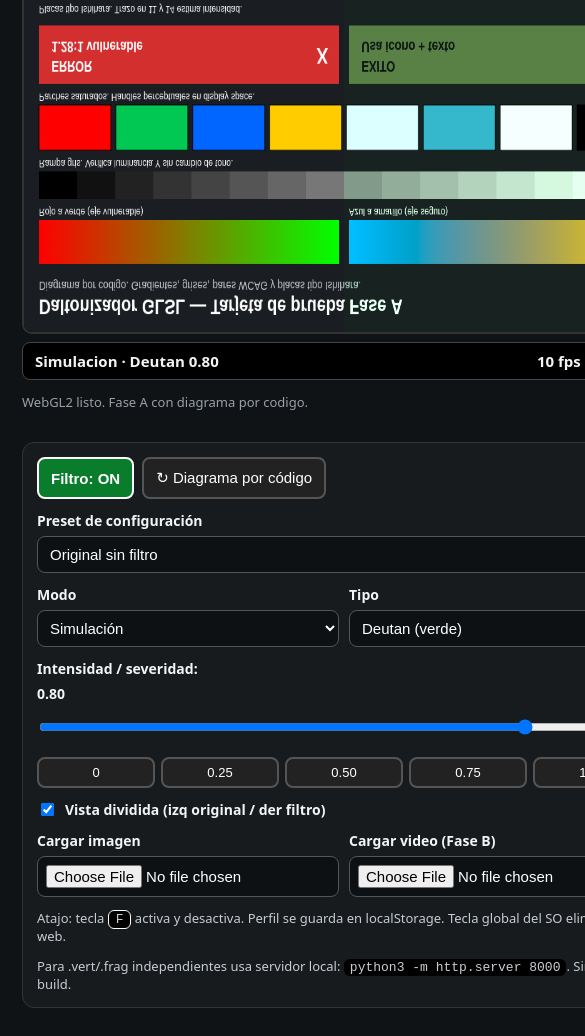
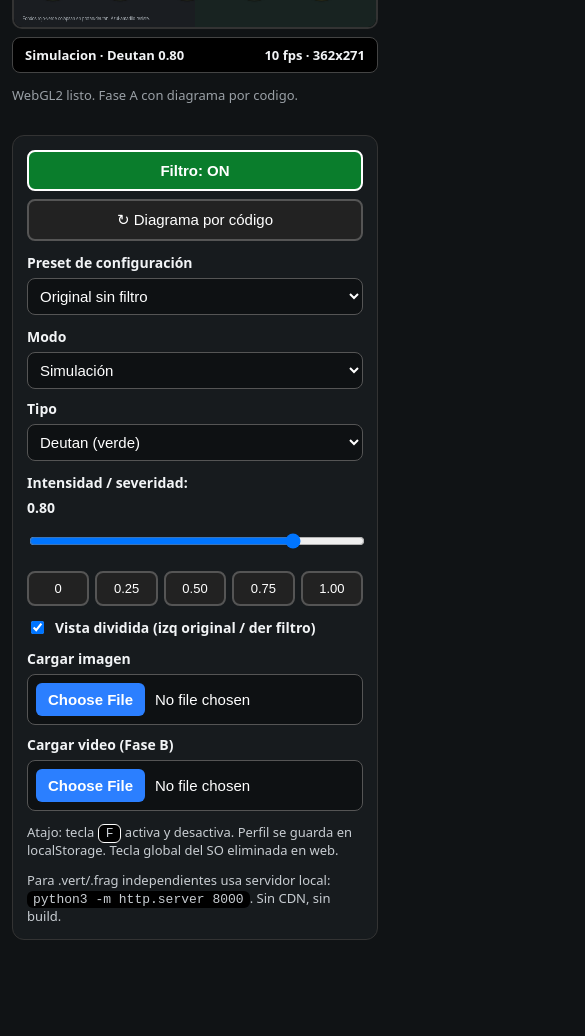
Before and after one commit to its-camilo/daltonizador-web, a plain HTML site: page index.html in a window 390 px wide. Shown: the part 365-1401 px from the top of the page, 585 px wide, since content can reach past the window. After the commit the page ends 1329 px from the top, so only its background shows below. Drawn offline with Linux system fonts and the light colour scheme; animation ran at ten frames a second.

Commit message:
Corrige imagen invertida con UNPACK_FLIP_Y y pagina responsive

```diff
--- a/main.js
+++ b/main.js
@@ -127,6 +127,9 @@ void main() {
   }
 
   function uploadCanvas(c) {
+    // Canvas2D tiene origen arriba-izquierda. WebGL espera
+    // origen abajo-izquierda. FLIP_Y corrige el arriba-para-abajo.
+    gl.pixelStorei(gl.UNPACK_FLIP_Y_WEBGL, true);
     gl.bindTexture(gl.TEXTURE_2D, tex);
     gl.texImage2D(gl.TEXTURE_2D, 0, gl.RGBA, gl.RGBA, gl.UNSIGNED_BYTE, c);
   }
@@ -196,6 +199,7 @@ void main() {
 
   function loop() {
     if (useVideo && videoEl && !videoEl.paused && videoEl.readyState >= 2) {
+      gl.pixelStorei(gl.UNPACK_FLIP_Y_WEBGL, true);
       gl.bindTexture(gl.TEXTURE_2D, tex);
       gl.texImage2D(gl.TEXTURE_2D, 0, gl.RGBA, gl.RGBA, gl.UNSIGNED_BYTE, videoEl);
     }
@@ -331,6 +335,8 @@ void main() {
       return;
     }
     loadProfile();
+    // UNPACK_FLIP_Y global. Corrige orientacion de Canvas2D y video.
+    gl.pixelStorei(gl.UNPACK_FLIP_Y_WEBGL, true);
     // Carga shaders .vert y .frag independientes. Fallback embebido si file://.
     const vsSrc = await loadText('shaders/daltonizador.vert', FALLBACK_VERT);
     const fsSrc = await loadText('shaders/daltonizador.frag', FALLBACK_FRAG);
@@ -354,8 +360,7 @@ void main() {
     makeTexture();
     srcCanvas = window.makeTestDiagram(1024, 640);
     // Textura inicial 1024x640 para evitar FBO cero.
-    gl.bindTexture(gl.TEXTURE_2D, tex);
-    gl.texImage2D(gl.TEXTURE_2D, 0, gl.RGBA, gl.RGBA, gl.UNSIGNED_BYTE, srcCanvas);
+    uploadCanvas(srcCanvas);
     makeFBO(canvas.clientWidth || 1024, canvas.clientHeight || 640);
     videoEl = $('video');
 
--- a/style.css
+++ b/style.css
@@ -1,31 +1,47 @@
 :root { color-scheme: light dark; }
 * { box-sizing: border-box; }
+html { -webkit-text-size-adjust: 100%; }
 body { margin: 0; font-family: system-ui, -apple-system, Segoe UI, Roboto, sans-serif; background: #101315; color: #f2f4f6; }
-header { padding: 18px 22px 8px; }
-h1 { font-size: 24px; margin: 0; }
-.tag { font-size: 13px; background: #2b7fff; padding: 3px 10px; border-radius: 999px; vertical-align: middle; }
-.sub { color: #c8cdd2; margin: 6px 0 0; }
-main { display: grid; grid-template-columns: 1fr 320px; gap: 16px; padding: 12px 22px 28px; }
-@media (max-width: 980px) { main { grid-template-columns: 1fr; } }
-.stage { position: relative; }
-canvas#gl { width: 100%; height: 62vh; min-height: 380px; display: block; background: #000; border: 2px solid #333; border-radius: 10px; }
-.toast { position: absolute; top: 14px; left: 50%; transform: translateX(-50%); background: #000; border: 2px solid #fff; padding: 8px 18px; font-size: 20px; font-weight: 800; border-radius: 999px; opacity: 0; transition: opacity .3s; pointer-events: none; }
-.hudline { display: flex; justify-content: space-between; margin-top: 8px; font-size: 15px; font-weight: 700; background: #000; border: 1px solid #444; padding: 8px 12px; border-radius: 8px; }
-.log { color: #9aa0a6; font-size: 13px; min-height: 20px; }
+header { padding: 18px 22px 8px; max-width: 1400px; margin: 0 auto; }
+h1 { font-size: clamp(19px, 3.4vw, 26px); margin: 0; line-height: 1.25; }
+.tag { font-size: 12px; background: #2b7fff; padding: 3px 10px; border-radius: 999px; vertical-align: middle; white-space: nowrap; }
+.sub { color: #c8cdd2; margin: 6px 0 0; font-size: clamp(13px, 2.4vw, 15px); }
+main { display: grid; grid-template-columns: minmax(0, 1fr) 330px; gap: 16px; padding: 12px 22px 28px; max-width: 1400px; margin: 0 auto; align-items: start; }
+.stage { position: relative; min-width: 0; }
+canvas#gl { width: 100%; height: auto; aspect-ratio: 16 / 10; display: block; background: #000; border: 2px solid #333; border-radius: 10px; }
+.toast { position: absolute; top: 14px; left: 50%; transform: translateX(-50%); max-width: 92%; text-align: center; background: #000; border: 2px solid #fff; padding: 8px 18px; font-size: clamp(15px, 2.6vw, 20px); font-weight: 800; border-radius: 999px; opacity: 0; transition: opacity .3s; pointer-events: none; }
+.hudline { display: flex; flex-wrap: wrap; gap: 6px 14px; justify-content: space-between; margin-top: 8px; font-size: 14px; font-weight: 700; background: #000; border: 1px solid #444; padding: 8px 12px; border-radius: 8px; }
+.log { color: #9aa0a6; font-size: 13px; min-height: 20px; overflow-wrap: anywhere; }
 .warn { background: #4a1d1d; border: 1px solid #ff6b6b; padding: 8px 12px; border-radius: 8px; }
-.panel { background: #171b1e; border: 1px solid #333; border-radius: 12px; padding: 14px; display: flex; flex-direction: column; gap: 12px; height: fit-content; }
-.row { display: flex; gap: 8px; }
-button, select, input[type=file] { font-size: 15px; }
+.panel { background: #171b1e; border: 1px solid #333; border-radius: 12px; padding: 14px; display: flex; flex-direction: column; gap: 12px; height: fit-content; min-width: 0; }
+.row { display: flex; flex-wrap: wrap; gap: 8px; }
+.row > button { flex: 1 1 140px; }
+button, select, input[type=file] { font-size: 15px; max-width: 100%; }
 button { background: #222; color: #fff; border: 2px solid #555; border-radius: 8px; padding: 10px 12px; cursor: pointer; }
 button.primary { background: #0a7d2c; border-color: #fff; font-weight: 800; }
 button:hover { border-color: #fff; }
-label { display: flex; flex-direction: column; gap: 6px; font-size: 14px; font-weight: 700; }
-select, input[type=file] { padding: 8px; border-radius: 8px; border: 1px solid #555; background: #0e1113; color: #fff; }
+label { display: flex; flex-direction: column; gap: 6px; font-size: 14px; font-weight: 700; min-width: 0; }
+select, input[type=file] { padding: 8px; border-radius: 8px; border: 1px solid #555; background: #0e1113; color: #fff; width: 100%; }
+input[type=file] { overflow: hidden; text-overflow: ellipsis; }
+input[type=file]::file-selector-button { background: #2b7fff; color: #fff; border: 0; border-radius: 6px; padding: 8px 12px; margin-right: 10px; cursor: pointer; font-weight: 700; }
 input[type=range] { width: 100%; height: 32px; }
 .grid2 { display: grid; grid-template-columns: 1fr 1fr; gap: 10px; }
 .check { flex-direction: row; align-items: center; gap: 8px; }
-.chips { display: flex; gap: 6px; }
-.chips button { flex: 1; padding: 6px; font-size: 13px; }
-.hint { font-size: 13px; color: #c8cdd2; margin: 0; }
+.chips { display: flex; flex-wrap: wrap; gap: 6px; }
+.chips button { flex: 1 1 52px; padding: 8px 6px; font-size: 13px; }
+.hint { font-size: 13px; color: #c8cdd2; margin: 0; overflow-wrap: anywhere; }
 kbd { background: #000; border: 1px solid #fff; padding: 1px 7px; border-radius: 6px; }
-code { background: #000; padding: 1px 6px; border-radius: 6px; }
+code { background: #000; padding: 1px 6px; border-radius: 6px; overflow-wrap: anywhere; }
+
+@media (max-width: 980px) {
+  main { grid-template-columns: 1fr; padding: 10px 12px 24px; }
+  header { padding: 14px 12px 6px; }
+  .panel { width: 100%; }
+}
+
+@media (max-width: 560px) {
+  .grid2 { grid-template-columns: 1fr; }
+  .hudline { font-size: 13px; }
+  canvas#gl { aspect-ratio: 4 / 3; }
+  .row > button { flex: 1 1 100%; }
+}
```
